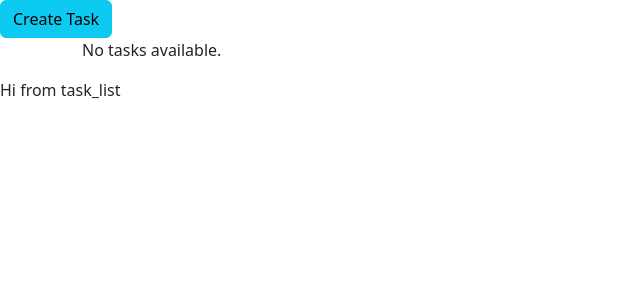
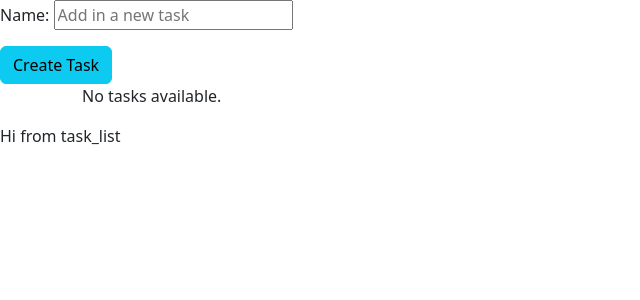
Before and after one commit to Loudotcom/ci-final-project, a Django app: page / in a window 1280 px wide. Shown: the part 88-388 px from the top of the page, without its empty margins (0-640 px from the left). Run offline with Django 4.2, Linux system fonts and the light colour scheme; a user stored in the database is signed in; data that the repository does not hold is empty.

Commit message:
add create and read functionality

```diff
--- a/todo/forms.py
+++ b/todo/forms.py
@@ -3,8 +3,8 @@ from django.forms import ModelForm
 from .models import Task
 
 class TaskForm(forms.ModelForm):
-    title = forms.CharField(widget=forms.TextInput(attrs={'placeholder': 'Add in a new task'}))
+    name = forms.CharField(widget=forms.TextInput(attrs={'placeholder': 'Add in a new task'}))
 
     class Meta:
         model = Task
-        fields = "__all__"
+        fields = ['name']
--- a/todo/templates/todo/task_list.html
+++ b/todo/templates/todo/task_list.html
@@ -3,7 +3,7 @@
 
 
 <div class="form-container">
-    <form method="POST" action="">
+    <form method="POST" action="{% url 'task_create' %}" enctype="multipart/form-data">
         {% csrf_token %}
         {{ form.as_p }}
         <input class="btn btn-info" type="submit" value="Create Task">
--- a/todo/urls.py
+++ b/todo/urls.py
@@ -1,7 +1,9 @@
 from django.urls import path
 from . import views
+from .views import TaskList, TaskCreateView
 
 urlpatterns = [
     path('',
         views.TaskList.as_view(), name='task_list'),
+        path('create/', TaskCreateView.as_view(), name='task_create'),
 ]
--- a/todo/views.py
+++ b/todo/views.py
@@ -18,16 +18,26 @@ class TaskList(LoginRequiredMixin, ListView):
     context_object_name = 'tasks'
     template_name = 'task_list.html'
 
+    def get_context_data(self, **kwargs):
+        context = super().get_context_data(**kwargs)
+        context['form'] = TaskForm()
+        return context
+
 class TaskCreateView(LoginRequiredMixin, CreateView):
     model = Task
     form_class = TaskForm
-    template_name = 'your_template.html'
-    success_url = reverse_lazy('tasks')
+    template_name = 'task_list.html'
+    success_url = reverse_lazy('task_list')
+
+    def TaskCreateView(request):
+        form = TaskForm()
+        context = {'form': form}
+        return render(request, 'task_list.html', context)
 
     def get_context_data(self, **kwargs):
         context = super().get_context_data(**kwargs)
         context['form'] = TaskForm()
-        return context
+        return render(request, 'task_list.html', context)
 
     def form_valid(self, form):
         form.instance.user = self.request.user
```
